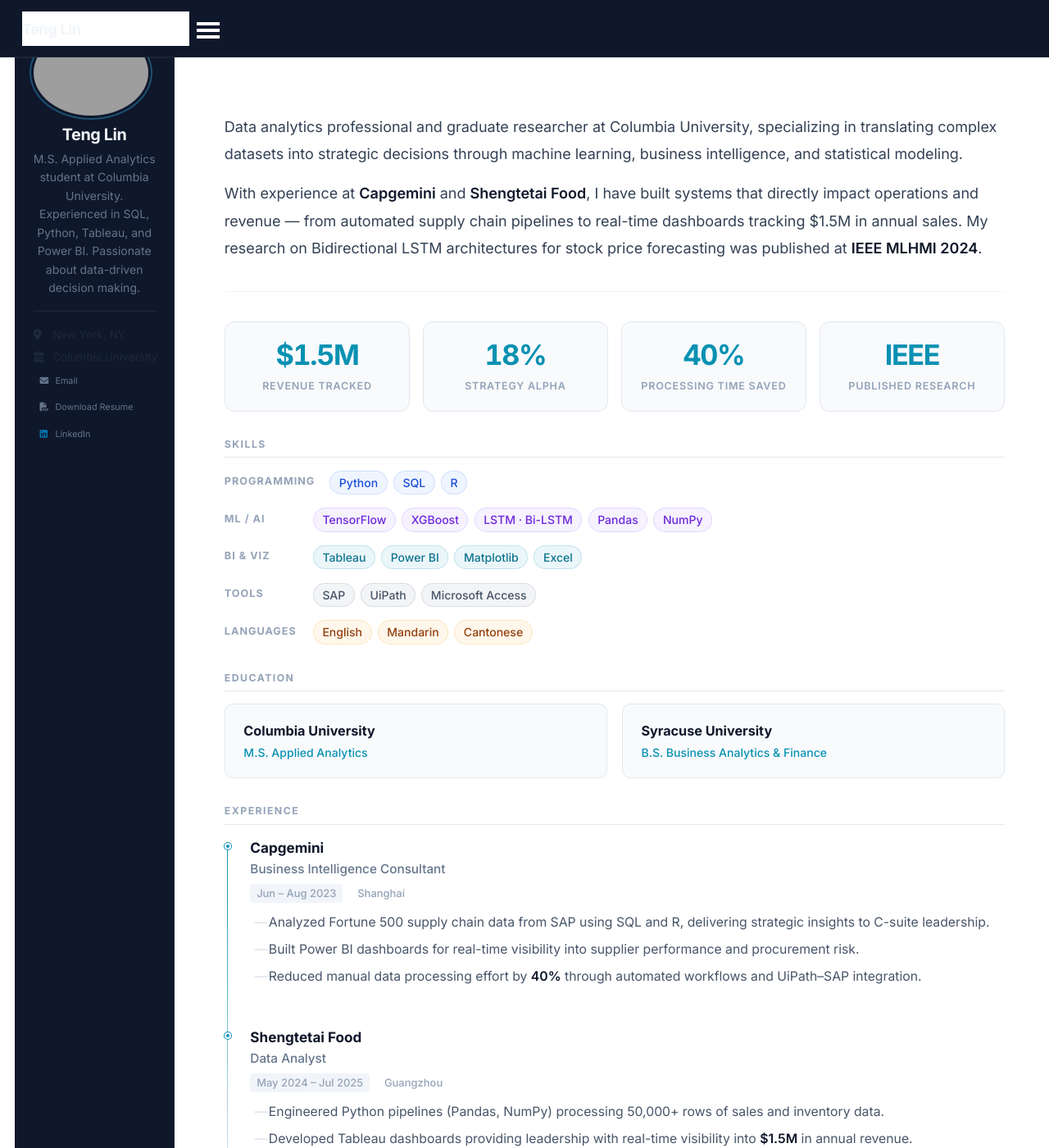
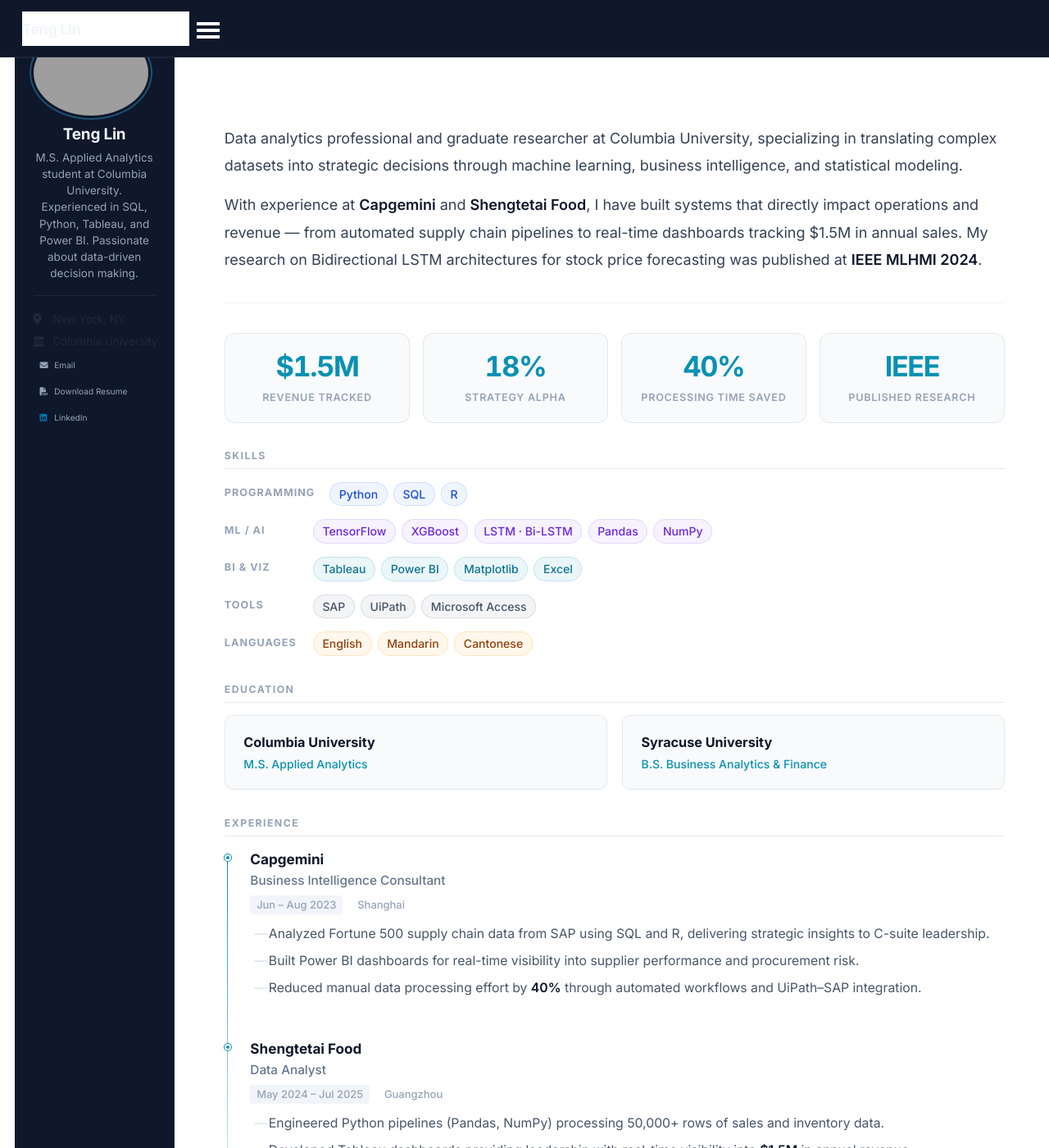
Before and after one commit to tenglin01/tenglin01.github.io, a Jekyll site: the page built from _pages/about.md, in a window 1280 px wide and 1400 px high. Shown: the whole window at 82% size. Built offline with Jekyll 4.4.1, drawn with Linux system fonts in a browser that asks for light colours.

Commit message:
Fix sidebar readability and publications layout
- Move dark sidebar text colors to _sidebar.scss directly, eliminating !important cascade conflicts
- author__name: $primary-color → $dark-gray (light on dark bg via media query)
- Avatar: remove white ring (#fff → #0f172a inner shadow) on desktop
- Links: #64748b → #94a3b8 for better contrast on dark navy
- Remove global .page__title{display:none} — was hiding Publications/CV headings
- about.md: set title to "" so no page heading renders on home page
- Publications: entry separator borders, venue in cyan, better excerpt size/line-height, citation block with left-border style

```diff
--- a/_sass/_custom.scss
+++ b/_sass/_custom.scss
@@ -52,7 +52,7 @@
 }
 
 /* ============================================================
-   Dark Sidebar (desktop only)
+   Dark Sidebar (desktop only) — base rules in _sidebar.scss
    ============================================================ */
 @media screen and (min-width: 1024px) {
   .sidebar {
@@ -61,59 +61,18 @@
     border-right: 1px solid rgba(255, 255, 255, 0.06);
   }
 
-  .sidebar h2,
-  .sidebar h3,
-  .sidebar h4 {
-    color: #f1f5f9;
-  }
-
-  .sidebar .author__name {
-    color: #f1f5f9 !important;
-    font-weight: 700;
-    letter-spacing: -0.02em;
-    font-size: 1.1em;
-    text-align: center;
-  }
-
-  .sidebar .author__bio {
-    color: #64748b !important;
-    text-align: center;
-    font-size: 0.78em;
-    line-height: 1.6;
-  }
-
   .author__content {
     text-align: center;
   }
 
-  .author__avatar img {
-    box-shadow: 0 0 0 3px #0f172a, 0 0 0 5px rgba(56, 189, 248, 0.35) !important;
-    transition: box-shadow 0.2s ease;
-
-    &:hover {
-      box-shadow: 0 0 0 3px #0f172a, 0 0 0 6px rgba(56, 189, 248, 0.6) !important;
-    }
+  .author__avatar img:hover {
+    box-shadow: 0 0 0 3px #0f172a, 0 0 0 6px rgba(56, 189, 248, 0.6);
   }
 
   .author__urls-wrapper {
-    border-top: 1px solid rgba(255, 255, 255, 0.07) !important;
-    padding-top: 1em !important;
-    margin-top: 0.75em !important;
-  }
-
-  .author__urls a {
-    color: #64748b !important;
-    font-size: 0.8em !important;
-    border-radius: 6px;
-
-    &:hover {
-      color: #38bdf8 !important;
-      background: rgba(56, 189, 248, 0.08) !important;
-    }
-  }
-
-  .author__urls li span {
-    color: #64748b;
+    border-top: 1px solid rgba(255, 255, 255, 0.07);
+    padding-top: 1em;
+    margin-top: 0.75em;
   }
 }
 
@@ -132,10 +91,6 @@
   }
 }
 
-/* Hide redundant "About" page title */
-.page__title {
-  display: none;
-}
 
 /* ============================================================
    Section headings — data-dashboard style
@@ -619,9 +574,21 @@
 /* ============================================================
    Archive / Publications page
    ============================================================ */
+
+/* Entry spacing + separator */
+.list__item {
+  padding-bottom: 1.75em;
+  margin-bottom: 1.75em;
+  border-bottom: 1px solid #f1f5f9;
+
+  &:last-child { border-bottom: none; margin-bottom: 0; }
+}
+
 .archive__item-title {
-  font-size: 0.95em;
-  font-weight: 600;
+  font-size: 1.05em;
+  font-weight: 700;
+  margin-bottom: 0.3em;
+  font-family: $sans-serif;
 
   a {
     color: #0f172a !important;
@@ -632,10 +599,41 @@
   }
 }
 
+/* "Published in Venue, YYYY" paragraph */
+.archive__item p:first-of-type {
+  font-size: 0.78em;
+  color: #0891b2;
+  font-weight: 500;
+  margin: 0.1em 0 0.5em;
+  font-style: normal;
+
+  i { font-style: italic; }
+}
+
 .archive__item-excerpt {
-  font-size: 0.85em;
-  color: #64748b;
-  line-height: 1.65;
+  font-size: 0.875em !important;
+  color: #475569;
+  line-height: 1.75 !important;
+  margin-top: 0.4em !important;
+}
+
+/* Citation / download block */
+.archive__item p:last-of-type:not(:first-of-type) {
+  font-size: 0.775em;
+  color: #94a3b8;
+  margin-top: 0.75em;
+  padding: 0.6em 0.9em;
+  background: #f8fafc;
+  border-left: 2px solid #e2e8f0;
+  border-radius: 0 6px 6px 0;
+  line-height: 1.6;
+
+  a {
+    color: #0891b2 !important;
+    font-weight: 600;
+    border-bottom: none !important;
+    &:hover { color: #0e7490 !important; }
+  }
 }
 
 /* ============================================================
--- a/_sass/_sidebar.scss
+++ b/_sass/_sidebar.scss
@@ -97,7 +97,7 @@
     @include breakpoint($large) {
       padding: 0;
       border: none;
-      box-shadow: 0 0 0 4px #fff, 0 0 0 6px rgba(8, 145, 178, 0.25);
+      box-shadow: 0 0 0 3px #0f172a, 0 0 0 5px rgba(56, 189, 248, 0.35);
     }
   }
 }
@@ -131,7 +131,7 @@
   font-size: 1.05em;
   font-weight: 700;
   letter-spacing: -0.01em;
-  color: $primary-color;
+  color: $dark-gray;
 }
 
 .sidebar .author__desktop {
@@ -258,7 +258,7 @@
     margin-bottom: 3px;
     padding: 5px 8px;
     border-radius: 6px;
-    color: $dark-gray;
+    color: $gray;
     font-size: $type-size-6;
     text-decoration: none;
     transition: color 0.15s ease, background 0.15s ease;
@@ -270,3 +270,12 @@
     }
   }
 }
+
+/* Dark sidebar overrides — desktop only */
+@media screen and (min-width: 1024px) {
+  .sidebar .author__name     { color: #f1f5f9; }
+  .sidebar .author__bio      { color: #94a3b8; }
+  .sidebar .author__pronouns { color: #64748b; }
+  .author__urls a            { color: #94a3b8; }
+  .author__urls a:hover      { color: #38bdf8; background: rgba(56, 189, 248, 0.1); }
+}
```
Also changed, not shown: _pages/about.md (+1 -1 lines).
